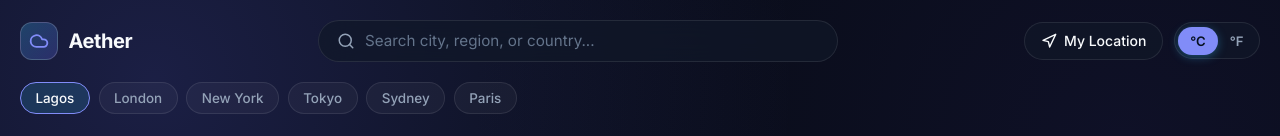
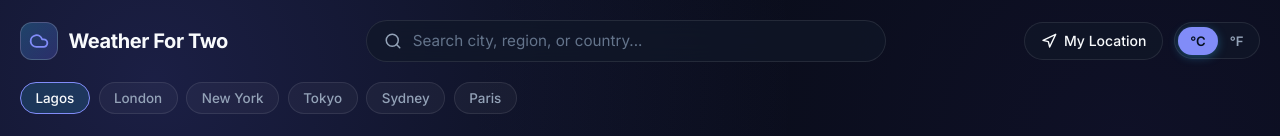
Before and after one commit to OnyebuchiPaschal/weather-for-two, a plain HTML site: page index.html in a window 1280 px wide. Shown: the top 136 px of the page. Drawn offline with Linux system fonts and the light colour scheme; no server answers.

Commit message:
Changed app name to Weather-for-two

```diff
--- a/index.html
+++ b/index.html
@@ -19,7 +19,7 @@
             <path d="M17.5 19H9a7 7 0 1 1 6.71-9h1.79a4.5 4.5 0 1 1 0 9Z"/>
           </svg>
         </div>
-        <span>Aether</span>
+        <span>Weather For Two</span>
       </div>
 
       <div class="search-wrapper" id="searchWrapper">
```
